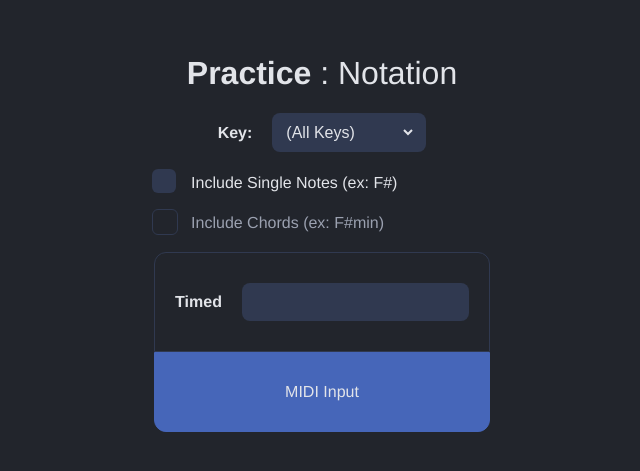
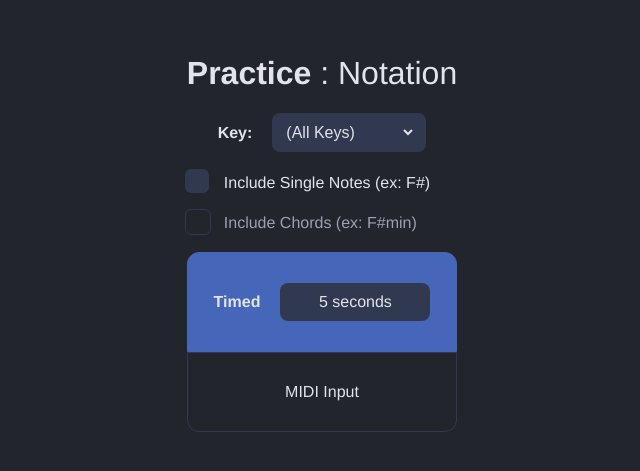
Before and after one commit to benzenittini/MIDIeval-Toolbox, a React (Vite) app: page / in a window 1280 px wide. Shown: the part 167-638 px from the top of the page, without its empty margins (318-958 px from the left). Built offline with nearby package versions, Linux system fonts and the light colour scheme.

Commit message:
Added notation config context. Finished up the progress selector.

```diff
--- a/src/App.css
+++ b/src/App.css
@@ -85,6 +85,7 @@ input[type=checkbox]::before {
   top: -6px;
   background: var(--blue-dark);
   border-radius: 6px;
+  cursor: pointer;
 }
 input[type=checkbox]:checked::before {
   content: '✔';
--- a/src/components/setup/notation/KeySelection.tsx
+++ b/src/components/setup/notation/KeySelection.tsx
@@ -1,25 +1,16 @@
+import { MajorKeyConfigOpts, MiscKeyConfigOpts } from "../../../datatypes/Configs";
 
 export default function KeySelection() {
+
+    const miscKeyOpts  = Object.entries(MiscKeyConfigOpts).map(([key, val]) => (<option value={key}>{val}</option>));
+    const majorKeyOpts = Object.entries(MajorKeyConfigOpts).map(([key, val]) => (<option value={key}>{val}</option>));
+
     return (
         <>
             <label className="labelBefore">Key:</label>
             <select>
-                <option>(All Keys)</option>
-                <option>(Random Key)</option>
-                <optgroup label="Major Keys">
-                    <option>C Major</option>
-                    <option>C# Major</option>
-                    <option>D Major</option>
-                    <option>D# Major</option>
-                    <option>E Major</option>
-                    <option>F Major</option>
-                    <option>F# Major</option>
-                    <option>G Major</option>
-                    <option>G# Major</option>
-                    <option>A Major</option>
-                    <option>A# Major</option>
-                    <option>B Major</option>
-                </optgroup>
+                {miscKeyOpts}
+                <optgroup label="Major Keys">{majorKeyOpts}</optgroup>
             </select>
         </>
     );
--- a/src/components/setup/notation/NotationConfig.tsx
+++ b/src/components/setup/notation/NotationConfig.tsx
@@ -1,11 +1,12 @@
 import KeySelection from "./KeySelection";
 
 import styles from './NotationConfig.module.css';
+import { NotationConfigProvider } from "./NotationConfigContext";
 import ProgressSelector from "./ProgressSelector";
 
 export default function NotationConfig() {
     return (
-        <>
+        <NotationConfigProvider>
             <h1>Practice<span className={styles.practiceType}> : Notation</span></h1>
 
             <KeySelection></KeySelection>
@@ -20,6 +21,6 @@ export default function NotationConfig() {
             </div>
 
             <ProgressSelector></ProgressSelector>
-        </>
+        </NotationConfigProvider>
     );
 }
--- /dev/null
+++ b/src/components/setup/notation/NotationConfigContext.tsx
@@ -0,0 +1,89 @@
+
+import { Dispatch, createContext, useContext, useReducer } from "react";
+
+import { MiscKeyConfigOpts, NotationConfiguration } from "../../../datatypes/Configs";
+
+
+// ========
+// Contexts
+// --------
+
+const NotationConfigContext         = createContext(null as unknown as NotationConfiguration);
+const NotationConfigDispatchContext = createContext(null as unknown as Dispatch<DispatchAction>);
+export function useNotationConfig()         { return useContext(NotationConfigContext); }
+export function useNotationConfigDispatch() { return useContext(NotationConfigDispatchContext); }
+
+
+// ========
+// Provider
+// --------
+
+export function NotationConfigProvider({ children }: any) {
+    const [config, dispatch] = useReducer(notationConfigReducer, initialConfig);
+
+    return (
+        <NotationConfigContext.Provider value={config}>
+            <NotationConfigDispatchContext.Provider value={dispatch}>
+                {children}
+            </NotationConfigDispatchContext.Provider>
+        </NotationConfigContext.Provider>
+    );
+}
+
+const initialConfig: NotationConfiguration = {
+    key: MiscKeyConfigOpts.ALL_KEYS,
+    progressSelector: { type: 'timed', timedDuration: 5 },
+    includeSingleNotes: true,
+    includeChords: true,
+    // Triads
+    includeTriads: true,
+    includeMaj3: true,
+    includeMin3: true,
+    includeAug3: true,
+    includeDim3: true,
+    // Sevenths
+    includeSevenths: false,
+    includeMaj7: true,
+    includeMin7: true,
+    includeDom7: true,
+    includeDim7: false,
+    includeAug7: false,
+    includeMinMaj7: false,
+    includeAugMaj7: false,
+}
+
+
+// =======
+// Reducer
+// -------
+
+type DispatchAction = {type: string, data: any};
+function notationConfigReducer(config: NotationConfiguration, action: DispatchAction): NotationConfiguration {
+    switch (action.type) {
+        // -- Core Settings --
+        case 'setKey':                   return { ...config, key: action.data };
+        case 'setProgressType':          return { ...config, progressSelector: { ...config.progressSelector, type: action.data } };
+        case 'setTimedProgressDuration': return { ...config, progressSelector: { ...config.progressSelector, timedDuration: action.data } };
+        case 'includeSingleNotes':       return { ...config, includeSingleNotes: action.data };
+        case 'includeChords':            return { ...config, includeChords: action.data };
+
+        // -- Triads --
+        case 'includeTriads': return { ...config, includeTriads: action.data };
+        case 'includeMaj3':   return { ...config, includeMaj3: action.data };
+        case 'includeMin3':   return { ...config, includeMin3: action.data };
+        case 'includeAug3':   return { ...config, includeAug3: action.data };
+        case 'includeDim3':   return { ...config, includeDim3: action.data };
+
+        // -- Sevenths --
+        case 'includeSevenths': return { ...config, includeSevenths: action.data };
+        case 'includeMaj7':     return { ...config, includeMaj7: action.data };
+        case 'includeMin7':     return { ...config, includeMin7: action.data };
+        case 'includeDom7':     return { ...config, includeDom7: action.data };
+        case 'includeDim7':     return { ...config, includeDim7: action.data };
+        case 'includeAug7':     return { ...config, includeAug7: action.data };
+        case 'includeMinMaj7':  return { ...config, includeMinMaj7: action.data };
+        case 'includeAugMaj7':  return { ...config, includeAugMaj7: action.data };
+
+        default: throw new Error(`Unrecognized action type: ${action.type}`);
+    }
+}
--- a/src/components/setup/notation/ProgressSelector.module.css
+++ b/src/components/setup/notation/ProgressSelector.module.css
@@ -1,15 +1,47 @@
+
+/* ======================= */
+/* "Blocky button" styling */
+/* ----------------------- */
 
 .section {
     border: 1px solid var(--blue-dark);
     padding: 30px 20px;
     cursor: pointer;
+    transition: border-color 0.2s, background-color 0.2s;
 }
 .selectedSection {
     composes: section;
     border-color: var(--blue-light);
     background: var(--blue-light);
 }
+.section:hover {
+    border-color: var(--blue-light);
+}
 .section:first-of-type { border-radius: 12px 12px 0 0; }
 .section:last-of-type  { border-radius: 0 0 12px 12px; }
 
-.secondsSelector { text-align: center; }
+
+/* ============== */
+/* "Timed" Styles */
+/* -------------- */
+
+.secondsSelector, .secondsDisplay {
+    text-align: center;
+    width: 150px;
+}
+.secondsDisplay {
+    display: inline-block;
+    background: var(--blue-dark);
+    border-radius: 8px;
+    padding: 10px;
+    color: var(--gray-vlight);
+    font-size: 16px;
+    cursor: text;
+}
+
+
+/* ============= */
+/* Miscellaneous */
+/* ------------- */
+
+.cursorPointer { cursor: pointer; }
--- a/src/components/setup/notation/ProgressSelector.tsx
+++ b/src/components/setup/notation/ProgressSelector.tsx
@@ -1,15 +1,54 @@
 
+import { useState } from 'react';
+import { useNotationConfig, useNotationConfigDispatch } from './NotationConfigContext';
 import styles from './ProgressSelector.module.css';
 
 export default function ProgressSelector() {
+
+    // -- Notation Config Context --
+    const notationConfig = useNotationConfig();
+    const notationConfigDispatch = useNotationConfigDispatch();
+
+    // -- Button State Toggle --
+    const isTimedSelected = notationConfig.progressSelector.type === 'timed' ? styles.selectedSection : styles.section;
+    const isMidiSelected  = notationConfig.progressSelector.type === 'midi'  ? styles.selectedSection : styles.section;
+    function changeTypeTo(type: 'midi' | 'timed') {
+        notationConfigDispatch({ type: 'setProgressType', data: type });
+    }
+
+    // -- "Timed" Configs --
+    const [timedEditMode, setTimedEditMode] = useState(false);
+    const timeInput = timedEditMode ? (
+        <input type="number" min="1"
+            autoFocus
+            onFocus={(e) => e.target.select()}
+            className={styles.secondsSelector}
+            onChange={updateTimedDuration}
+            onBlur={() => setTimedEditMode(false)}
+            value={notationConfig.progressSelector.timedDuration} />
+    ) : (
+        <div className={styles.secondsDisplay}
+            onClick={() => setTimedEditMode(true)}>
+            {notationConfig.progressSelector.timedDuration} seconds
+        </div>
+    );
+
+    function updateTimedDuration(newTime: any) {
+        notationConfigDispatch({
+            type: 'setTimedProgressDuration',
+            data: newTime.target.value < 1 ? 1 : newTime.target.value,
+        });
+    }
+
+    // -- Template --
     return (
         <div>
-            <div className={styles.section}>
-                <label className="labelBefore">Timed</label>
-                <input type="number" className={styles.secondsSelector} />
+            <div className={isTimedSelected} onClick={() => changeTypeTo('timed')}>
+                <label className={`labelBefore ${styles.cursorPointer}`}>Timed</label>
+                {timeInput}
             </div>
 
-            <div className={styles.selectedSection}>
+            <div className={isMidiSelected} onClick={() => changeTypeTo('midi')}>
                 MIDI Input
             </div>
         </div>
--- /dev/null
+++ b/src/datatypes/Configs.ts
@@ -0,0 +1,44 @@
+
+export enum MiscKeyConfigOpts {
+    ALL_KEYS = '(All Keys)',
+    RANDOM_KEY = '(Random Key)',
+}
+export enum MajorKeyConfigOpts {
+    C_MAJOR = 'C Major',
+    CSHARP_MAJOR = 'C# Major',
+    D_MAJOR = 'D Major',
+    DSHARP_MAJOR = 'D# Major',
+    E_MAJOR = 'E Major',
+    F_MAJOR = 'F Major',
+    FSHARP_MAJOR = 'F# Major',
+    G_MAJOR = 'G Major',
+    GSHARP_MAJOR = 'G# Major',
+    A_MAJOR = 'A Major',
+    ASHARP_MAJOR = 'A# Major',
+    B_MAJOR = 'B Major',
+}
+export type KeyConfigOpts = MiscKeyConfigOpts | MajorKeyConfigOpts;
+
+export type NotationConfiguration = {
+    key: KeyConfigOpts;
+    progressSelector: { type: 'midi' | 'timed', timedDuration: number },
+    includeSingleNotes: boolean;
+    includeChords: boolean;
+
+    // Triads
+    includeTriads: boolean;
+    includeMaj3: boolean;
+    includeMin3: boolean;
+    includeAug3: boolean;
+    includeDim3: boolean;
+
+    // Sevenths
+    includeSevenths: boolean;
+    includeMaj7: boolean;
+    includeMin7: boolean;
+    includeDom7: boolean;
+    includeDim7: boolean;
+    includeAug7: boolean;
+    includeMinMaj7: boolean;
+    includeAugMaj7: boolean;
+}
```
